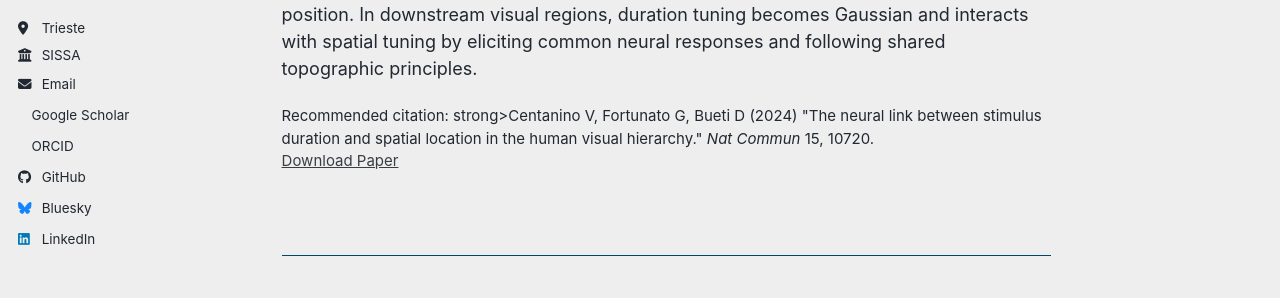
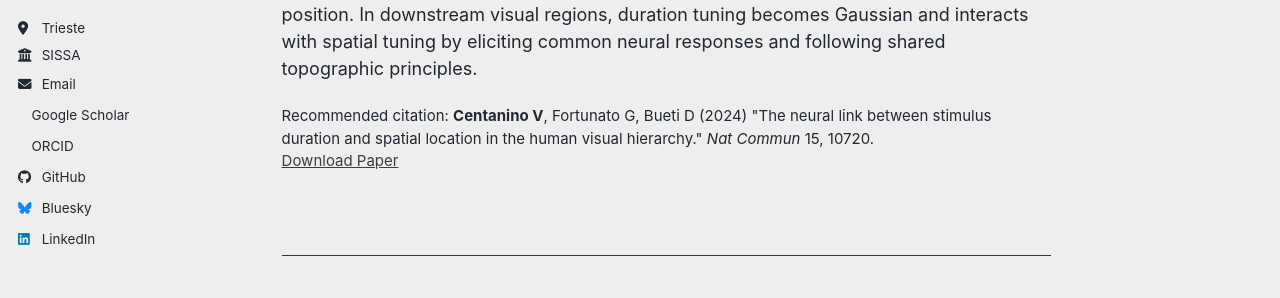
Before and after one commit to valecenta/valecenta.github.io, a Jekyll site: the page built from _publications/2024_space_and_time.md, in a window 1280 px wide and 1026 px high. Shown: the part 358-656 px from the top of the window. Built offline with Jekyll 4.4.1, drawn with Linux system fonts in a browser that asks for light colours; a style sheet for code colours, icons or effects is not loaded.

Commit message:
fix typo

```diff
--- a/_publications/2024_space_and_time.md
+++ b/_publications/2024_space_and_time.md
@@ -7,6 +7,6 @@ date: 2024-12-27
 venue: 'Nature Communications'
 paperurl: 'https://doi.org/10.1038/s41467-024-54336-5'
 osfurl: 'https://osf.io/cy34q'
-citation: 'strong>Centanino V</strong>, Fortunato G, Bueti D (2024) &quot;The neural link between stimulus duration and spatial location in the human visual hierarchy.&quot; <i>Nat Commun</i> 15, 10720.'
+citation: '<strong>Centanino V</strong>, Fortunato G, Bueti D (2024) &quot;The neural link between stimulus duration and spatial location in the human visual hierarchy.&quot; <i>Nat Commun</i> 15, 10720.'
 ---
 In this work, we investigated how the brain processes temporal information of visual events and integrates it with spatial information. By developing novel neuronal response models that combine these two sensory dimensions, we showed that duration tuning changes along the visual hierarchy, as does its link with spatial tuning. In early visual areas, duration tuning is monotonic and localised in populations that code for stimulus position. In downstream visual regions, duration tuning becomes Gaussian and interacts with spatial tuning by eliciting common neural responses and following shared topographic principles.
```
